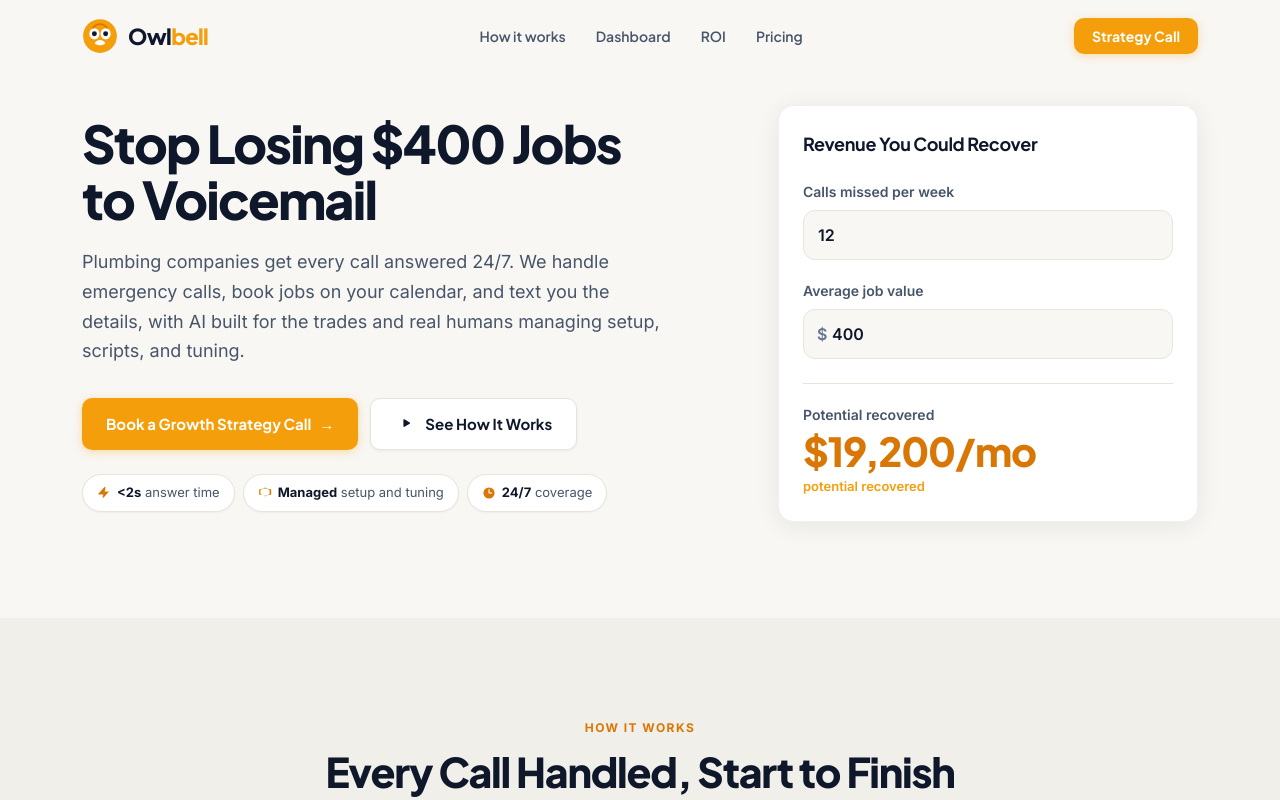
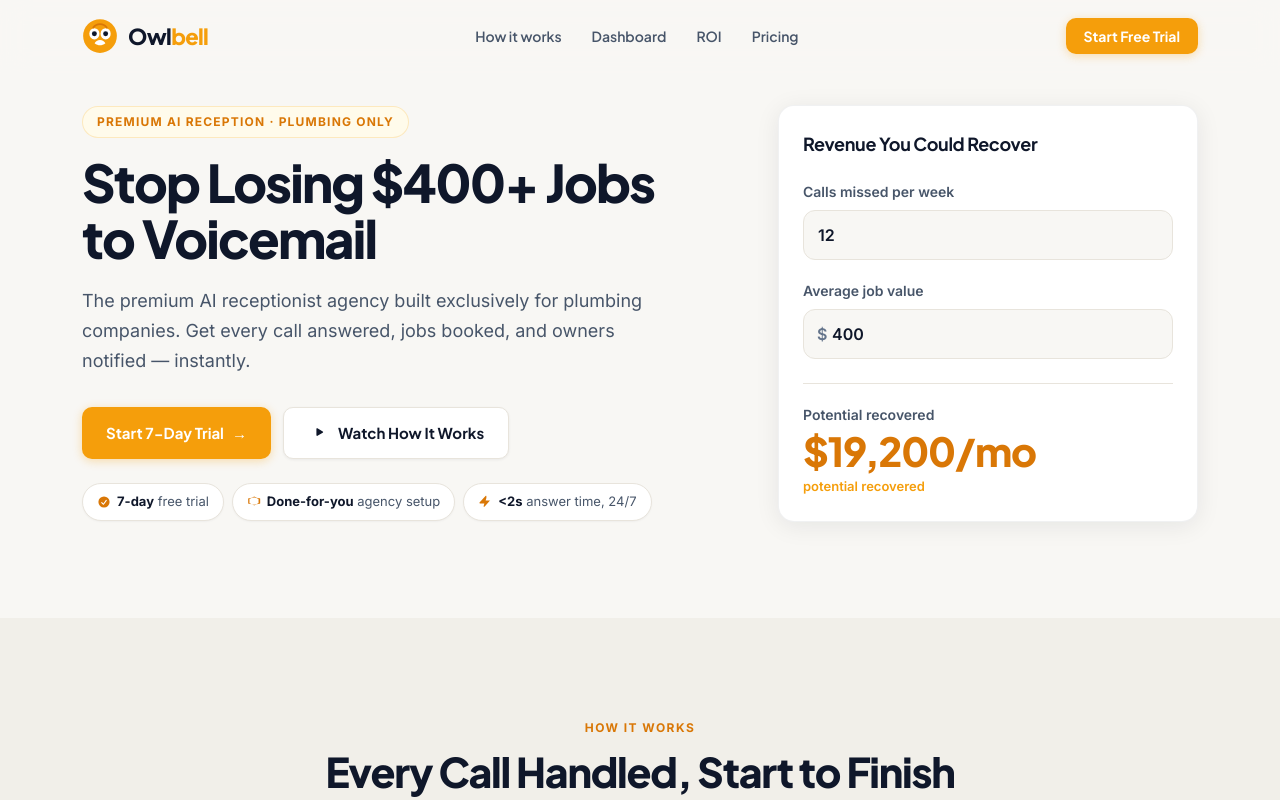
Before and after one commit to buildsagents/owlbell, a Next.js app in the folder next-app/: page / in a window 1280 px wide. Shown: the top 800 px of the page. Built offline with nearby package versions, Linux system fonts and the light colour scheme; no server answers.

Commit message:
feat(hero): premium agency positioning with self-serve trial CTA

```diff
--- a/next-app/src/app/globals.css
+++ b/next-app/src/app/globals.css
@@ -497,6 +497,20 @@ summary:focus-visible {
   align-items: center;
 }
 
+.hero-eyebrow {
+  display: inline-block;
+  font-size: 12px;
+  font-weight: 700;
+  letter-spacing: 0.1em;
+  text-transform: uppercase;
+  color: var(--brand-dark);
+  margin-bottom: var(--space-4);
+  padding: 6px 14px;
+  background: var(--brand-bg);
+  border: 1px solid rgba(245, 158, 11, 0.2);
+  border-radius: 999px;
+}
+
 .hero-copy h1 {
   font-family: var(--font-plus-jakarta-sans), sans-serif;
   font-size: var(--heading-1);
@@ -505,7 +519,7 @@ summary:focus-visible {
   line-height: 1.08;
   color: var(--ink);
   margin: 0 0 var(--space-5);
-  max-width: 11em;
+  max-width: 12em;
 }
 
 .hero-sub {
--- a/next-app/src/app/layout.tsx
+++ b/next-app/src/app/layout.tsx
@@ -13,9 +13,9 @@ const plusJakarta = Plus_Jakarta_Sans({
 });
 
 export const metadata: Metadata = {
-  title: "Owlbell — Stop Losing $400 Jobs to Voicemail",
+  title: "Owlbell — Stop Losing $400+ Jobs to Voicemail",
   description:
-    "Plumbing companies get every call answered 24/7. Emergency calls routed, jobs booked on your calendar, details texted to you — AI built for the trades with real human setup and support.",
+    "The premium AI receptionist agency built exclusively for plumbing companies. Every call answered, jobs booked, and owners notified — instantly.",
 };
 
 export default function RootLayout({
--- a/next-app/src/components/HeroSection.tsx
+++ b/next-app/src/components/HeroSection.tsx
@@ -4,20 +4,24 @@ import RoiCalculator from "@/components/RoiCalculator";
 
 const TRUST_BADGES = [
   {
-    id: "answer-time",
+    id: "trial",
     icon: (
       <svg viewBox="0 0 20 20" fill="currentColor" aria-hidden>
-        <path d="M11.983 1.907a.75.75 0 0 0-1.292-.657l-8.5 9.5A.75.75 0 0 0 2.75 12h6.352l-1.127 3.995a.75.75 0 0 0 1.292.657l8.5-9.5A.75.75 0 0 0 17.25 8h-6.352l1.085-3.858Z" />
+        <path
+          fillRule="evenodd"
+          d="M10 18a8 8 0 1 0 0-16 8 8 0 0 0 0 16Zm3.857-9.809a.75.75 0 0 0-1.214-.882l-3.483 4.79-1.88-1.88a.75.75 0 1 0-1.06 1.061l2.5 2.5a.75.75 0 0 0 1.137-.089l4-5.5Z"
+          clipRule="evenodd"
+        />
       </svg>
     ),
     text: (
       <>
-        <strong>&lt;2s</strong> answer time
+        <strong>7-day</strong> free trial
       </>
     ),
   },
   {
-    id: "guarantee",
+    id: "managed",
     icon: (
       <svg viewBox="0 0 20 20" fill="currentColor" aria-hidden>
         <path
@@ -29,24 +33,20 @@ const TRUST_BADGES = [
     ),
     text: (
       <>
-        <strong>Managed</strong> setup and tuning
+        <strong>Done-for-you</strong> agency setup
       </>
     ),
   },
   {
-    id: "coverage",
+    id: "answer-time",
     icon: (
       <svg viewBox="0 0 20 20" fill="currentColor" aria-hidden>
-        <path
-          fillRule="evenodd"
-          d="M10 18a8 8 0 1 0 0-16 8 8 0 0 0 0 16Zm.75-13a.75.75 0 0 0-1.5 0v5c0 .414.336.75.75.75h4a.75.75 0 0 0 0-1.5h-3.25V5Z"
-          clipRule="evenodd"
-        />
+        <path d="M11.983 1.907a.75.75 0 0 0-1.292-.657l-8.5 9.5A.75.75 0 0 0 2.75 12h6.352l-1.127 3.995a.75.75 0 0 0 1.292.657l8.5-9.5A.75.75 0 0 0 17.25 8h-6.352l1.085-3.858Z" />
       </svg>
     ),
     text: (
       <>
-        <strong>24/7</strong> coverage
+        <strong>&lt;2s</strong> answer time, 24/7
       </>
     ),
   },
@@ -61,11 +61,12 @@ export default function HeroSection() {
     <section className="hero section-hero">
       <div className="wrap hero-grid">
         <div className="hero-copy">
-          <h1>Stop Losing $400 Jobs to Voicemail</h1>
+          <span className="hero-eyebrow">Premium AI Reception · Plumbing Only</span>
+          <h1>Stop Losing $400+ Jobs to Voicemail</h1>
           <p className="hero-sub">
-            Plumbing companies get every call answered 24/7. We handle emergency
-            calls, book jobs on your calendar, and text you the details, with AI
-            built for the trades and real humans managing setup, scripts, and tuning.
+            The premium AI receptionist agency built exclusively for plumbing
+            companies. Get every call answered, jobs booked, and owners notified
+            — instantly.
           </p>
 
           <div className="hero-actions">
@@ -74,7 +75,7 @@ export default function HeroSection() {
               className="agency-btn agency-btn--primary"
               onClick={() => scrollTo("pricing")}
             >
-              Book a Growth Strategy Call
+              Start 7-Day Trial
               <span aria-hidden>→</span>
             </button>
             <button
@@ -87,7 +88,7 @@ export default function HeroSection() {
                   <path d="M6.3 4.2a1 1 0 0 1 1.52-.85l7.5 4.5a1 1 0 0 1 0 1.7l-7.5 4.5a1 1 0 0 1-1.52-.85V4.2Z" />
                 </svg>
               </span>
-              See How It Works
+              Watch How It Works
             </button>
           </div>
 
--- a/next-app/src/components/SiteHeader.tsx
+++ b/next-app/src/components/SiteHeader.tsx
@@ -47,7 +47,7 @@ export default function SiteHeader() {
           className="agency-btn agency-btn--primary agency-btn--sm site-nav-cta"
           onClick={() => scrollTo("pricing")}
         >
-          Strategy Call
+          Start Free Trial
         </button>
       </nav>
     </header>
```
